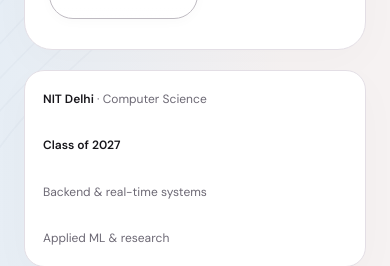
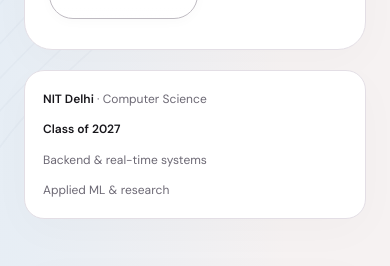
Before and after one commit to nishant203code/Portfolio, a Next.js app: page / in a window 390 px wide. Shown: the part 515-781 px from the top of the page. Built offline with nearby package versions, Linux system fonts and the light colour scheme; no server answers.

Commit message:
fixed alignment of responsive grid column

```diff
--- a/src/app/globals.css
+++ b/src/app/globals.css
@@ -70,7 +70,8 @@ p + p { margin-top: 16px; }
 .hero-introduction { margin-top: 32px; font-size: 18px; line-height: 1.8; }
 .hero-introduction p + p { margin-top: 0; }
 .hero-actions { display: flex; flex-wrap: wrap; gap: 14px; margin-top: 36px; }
-.credibility { display: flex; align-items: center; justify-content: space-between; flex-wrap: wrap; gap: 10px 24px; padding: 20px 24px; border-radius: 20px; font-size: 14px; }
+.credibility { display: grid; grid-template-columns: repeat(4, minmax(0, 1fr)); align-items: center; gap: 16px 24px; padding: 24px; border-radius: 20px; font-size: 14px; text-align: center; }
+.credibility > p { margin: 0; }
 .credibility strong { color: var(--text); font-weight: 600; }
 .about-card, .about-story { display: grid; grid-template-columns: 1fr 1fr; gap: 56px; padding: 36px; }
 .about-copy h2 { margin-top: 28px; margin-bottom: 24px; }
@@ -208,7 +209,7 @@ figcaption { color: var(--muted); font-size: 12px; line-height: 1.5; margin-top:
   .navigation .button { margin-top: 8px; }
   .hero { padding: 44px; }
   .hero-introduction { font-size: 16px; }
-  .credibility { display: grid; grid-template-columns: 1fr 1fr; font-size: 13px; }
+  .credibility { grid-template-columns: repeat(2, minmax(0, 1fr)); font-size: 13px; }
   .about-card, .research-card, .about-story { gap: 28px; padding: 28px; }
   .project-card-copy { padding: 24px 24px 0; }
   .project-card h3 { font-size: 24px; }
@@ -230,7 +231,7 @@ figcaption { color: var(--muted); font-size: 12px; line-height: 1.5; margin-top:
   .hero-actions { margin-top: 28px; gap: 10px; }
   .button { font-size: 14px; min-height: 48px; padding: 12px 18px; }
   .introduction { gap: 20px; }
-  .credibility { padding: 18px; gap: 10px 14px; font-size: 12px; grid-template-columns: 1fr; }
+  .credibility { padding: 18px; gap: 10px 14px; font-size: 12px; grid-template-columns: minmax(0, 1fr); text-align: left; }
   .about-card, .research-card, .about-story { grid-template-columns: 1fr; padding: 26px; gap: 32px; }
   .about-copy h2 { margin-top: 24px; }
   .about-copy .eyebrow { font-size: 12px; }
```
